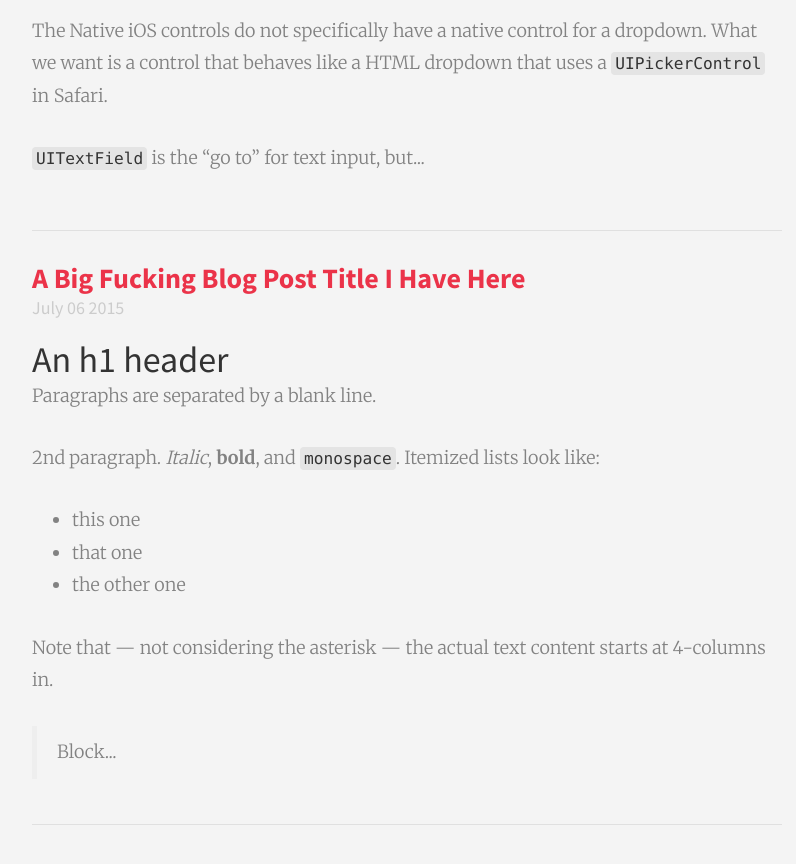
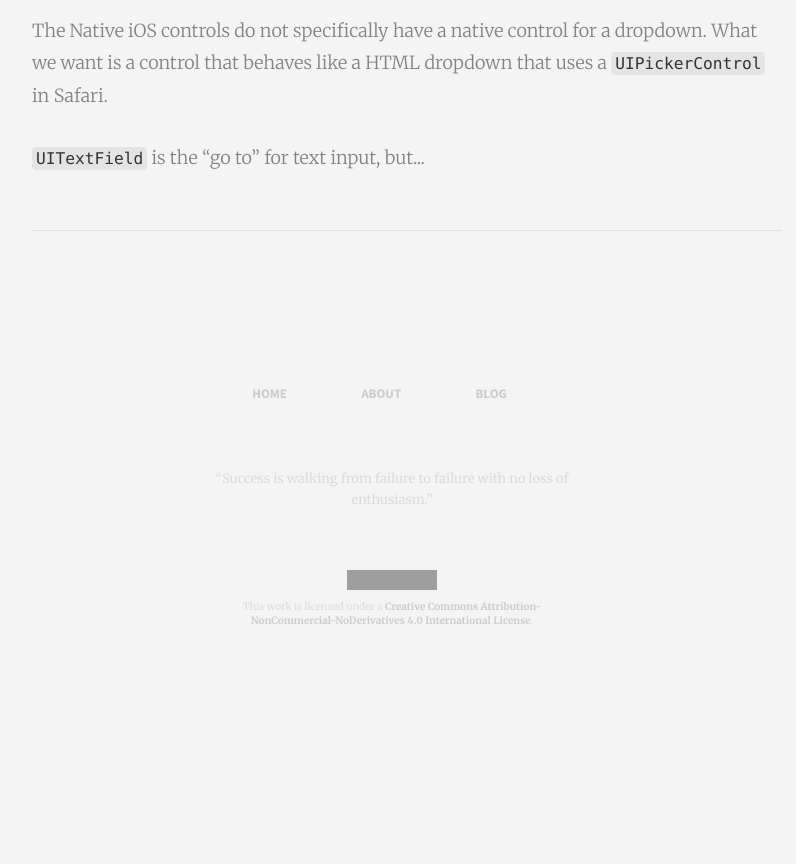
Before and after one commit to attheodo/attheodo.github.io, a Jekyll site: the page built from blog.md, in a window 1280 px wide and 900 px high, scrolled down 1067 px. Shown: the top 864 px of the window, without its empty margins (248-1044 px from the left). Built offline with Jekyll 4.4.1, drawn with Linux system fonts in a browser that asks for light colours; Markdown is read by kramdown in place of the engine named in the settings; after the commit the page ends 1715 px from its top, so only the background shows below that; part of the change alters nothing that is shown; some of the changed text lies outside the part shown; grey boxes are pictures that could not be loaded.

Commit message:
formatting and editing

```diff
--- a/_posts/2015-7-6-a-big-fucking-blog-post-title-I-have-here.md
+++ /dev/null
@@ -1,162 +0,0 @@
----
-layout: post
-hero_image: skata.png
----
-
-An h1 header
-============
-
-Paragraphs are separated by a blank line.
-
-2nd paragraph. *Italic*, **bold**, and `monospace`. Itemized lists
-look like:
-
-  * this one
-  * that one
-  * the other one
-
-Note that --- not considering the asterisk --- the actual text
-content starts at 4-columns in.
-
-> Block quotes are
-> written like so.
->
-> They can span multiple paragraphs,
-> if you like.
-
-Use 3 dashes for an em-dash. Use 2 dashes for ranges (ex., "it's all
-in chapters 12--14"). Three dots ... will be converted to an ellipsis.
-Unicode is supported. ☺
-
-
-
-An h2 header
-------------
-
-Here's a numbered list:
-
- 1. first item
- 2. second item
- 3. third item
-
-Note again how the actual text starts at 4 columns in (4 characters
-from the left side). Here's a code sample:
-
-    # Let me re-iterate ...
-    for i in 1 .. 10 { do-something(i) }
-
-As you probably guessed, indented 4 spaces. By the way, instead of
-indenting the block, you can use delimited blocks, if you like:
-
-~~~
-define foobar() {
-    print "Welcome to flavor country!";
-}
-~~~
-
-(which makes copying & pasting easier). You can optionally mark the
-delimited block for Pandoc to syntax highlight it:
-
-~~~python
-import time
-# Quick, count to ten!
-for i in range(10):
-    # (but not *too* quick)
-    time.sleep(0.5)
-    print i
-~~~
-
-
-
-### An h3 header ###
-
-Now a nested list:
-
- 1. First, get these ingredients:
-
-      * carrots
-      * celery
-      * lentils
-
- 2. Boil some water.
-
- 3. Dump everything in the pot and follow
-    this algorithm:
-
-        find wooden spoon
-        uncover pot
-        stir
-        cover pot
-        balance wooden spoon precariously on pot handle
-        wait 10 minutes
-        goto first step (or shut off burner when done)
-
-    Do not bump wooden spoon or it will fall.
-
-Notice again how text always lines up on 4-space indents (including
-that last line which continues item 3 above).
-
-Here's a link to [a website](http://foo.bar), to a [local
-doc](local-doc.html), and to a [section heading in the current
-doc](#an-h2-header). Here's a footnote [^1].
-
-[^1]: Footnote text goes here.
-
-Tables can look like this:
-
-size  material      color
-----  ------------  ------------
-9     leather       brown
-10    hemp canvas   natural
-11    glass         transparent
-
-Table: Shoes, their sizes, and what they're made of
-
-(The above is the caption for the table.) Pandoc also supports
-multi-line tables:
-
---------  -----------------------
-keyword   text
---------  -----------------------
-red       Sunsets, apples, and
-          other red or reddish
-          things.
-
-green     Leaves, grass, frogs
-          and other things it's
-          not easy being.
---------  -----------------------
-
-A horizontal rule follows.
-
-***
-
-Here's a definition list:
-
-apples
-  : Good for making applesauce.
-oranges
-  : Citrus!
-tomatoes
-  : There's no "e" in tomatoe.
-
-Again, text is indented 4 spaces. (Put a blank line between each
-term/definition pair to spread things out more.)
-
-Here's a "line block":
-
-| Line one
-|   Line too
-| Line tree
-
-and images can be specified like so:
-
-![example image](example-image.jpg "An exemplary image")
-
-Inline math equations go in like so: $\omega = d\phi / dt$. Display
-math should get its own line and be put in in double-dollarsigns:
-
-$$I = \int \rho R^{2} dV$$
-
-And note that you can backslash-escape any punctuation characters
-which you wish to be displayed literally, ex.: \`foo\`, \*bar\*, etc.
--- a/_posts/2015-8-22-How-to-BG.md
+++ b/_posts/2015-8-22-How-to-BG.md
@@ -1,22 +1,17 @@
 ---
 layout: post
-hero_image: skata.png
+post_image: bulgaria.png
+title: How to relocate your freelancing business to Bulgaria
 ---
 If you are a freelance or contractor developer in Greece and still operate via a Greek legal business entity you're doing it wrong. Around sixty thousand Greek companies serving various industries have already relocated to Bulgaria. And there is good reason.
 
 ### Why relocate your business to Bulgaria?
-Unfortunately, Greece always had a very hostile attitude towards self-employment. Actually that holds true for all sorts of SMEs. The primary reason, as you probably already have discovered, is that the underlying business-supporting frameworks are complicated, bloated with lengthy and costly bureaucratic procedures and change at a rapid pace. Not to mention taxation. Greek government has always been your equally-privileged business partner, sucking up as high as 50% of your annual income to sustain its miserably organized public sector. Being a freelancer in Greece comes along with some, but not limited to those, "perks":
-- No tax deduction privileges similar to those employed by a business
-- No tax deduction privileges for collecting receipts
-- A certain amount for each invoice is withheld and in most cases returning it is delayed
-- You're taxation is calculated in a different scale and always starting from your first 1€ of income
-- Taxing and regulation system is so complicated you have no other choice to pay for an accountant to consult you. Their fees are not a total deal-breaker but they're significant.
-- You pay 25% tax on income and a ton of other extra fees here and there
-- You pay 23% VAT
-- You have very high insurance fees, especially if you are an engineer
+Unfortunately, Greece always had a very hostile attitude towards self-employment. Actually that holds true for all sorts of SMEs. The primary reason, as you probably already have discovered, is that the underlying business-supporting frameworks are complicated, bloated with lengthy and costly bureaucratic procedures and change at a rapid pace. Not to mention taxation. Greek government has always been your equally-privileged business partner, sucking up as high as 50% of your annual income to sustain its miserably organized public sector.
 
-Enter Bulgaria. Our northern neighbours who appear to be smarter than us in terms of how they try to attract and nurture entrepreneurship. By moving your freelance/contracting business to Bulgaria you're instantly looking at a ~20% increase of your income. Here are your obligations to the Bulgarian government as Limited business entity who offers services:
+Enter Bulgaria. Our northern neighbours who appear to be smarter in terms of how they try to attract and nurture entrepreneurship. By moving your freelance/contracting business to Bulgaria you're instantly looking at a ~15% increase of your income. Here are your obligations to the Bulgarian government as a Limited business entity who sells services:
+
 - You pay 10% tax. Flat. Done.
+- 20% VAT for your EU invoices. 0% for doing bussiness with the US.
 - You pay 70€/month for insurance (only if you're not insured in another EU country)
 - You pay 150€/year for your tax-form submission
 - You pay a low fee per month to an accountant
@@ -24,18 +19,19 @@ Enter Bulgaria. Our northern neighbours who appear to be smarter than us in term
 It's simpler and cost effective. And if you're in the services business it's the reasonable thing to do. Relocate to Bulgaria.
 
 ### How to setup a legal business entity in Bulgaria (The Ltd. case)
-1. ###Find an agent
+1. ####Find an agent
 
-    Find an agent. You get at least 3-5 pages of Google results for "establish company in Bulgaria". These are actually accounting offices but I call them agents because they take you by the hand and guide you through the whole process. You literally just have to be there, stand by their side and occasionally sign some stuff. In some cases you might not want to even do that, but more on that later.
+    You get at least 3-5 pages of Google results for "establish company in Bulgaria". These are actually accounting offices but I call them "agents" because they literally take you by the hand and guide you through the whole process. You just have to be physically there, stand by their side and occasionally sign some stuff. In some cases you might not want to even do that, but more on that later.
 
-    The criteria to choose an agent, at least in my terms are three: a) cost, b) location c) communication and d) legitimacy.
+    The criteria to choose an "agent", at least in my terms are four: a) cost, b) location c) communication and d) legitimacy.
 
    #####Cost
 
-    Cost means two things. How much is the fee they demand to establish the company for you and how much is their monthly fee for handling your company's accounting. The "establishment" fee varies from 600€ to 1500€. The monthly "monitoring" varies from around 60€ to 150€. To my experience you shouldn't pay more than 700€ for the one-time company establishment fee and no more than 80€/month for accounting services if you issue 4-5 invoices per month.
+    Cost means two things: a) How much is the fee they demand to establish the company for you and b) how much is their monthly fee for handling your company's "books". The "establishment" fee varies from 600€ to 1500€. The monthly "book holding" varies from around 60€ to 150€. To my experience you shouldn't pay more than 700€ for the one-time company establishment fee and no more than 80€/month for accounting services (if you issue 4-5 invoices per month).
   #####Location
     Although it's possible to setup the company entirely without ever stepping foot on Bulgarian soil, I wouldn't advise you to go down that road. The reason being, you have to give a full-administrative proxy to your "agent" and as you can understand this may come with some risks. You may be willing to take those. I wasn't.
-    So you'll need to get your foot on Bulgarian soil. And you have to do that for three times in total so that's why you have to choose a Bulgarian city that is most convenient for you to visit. Most prominent choices:
+
+    So... you'll need to get your foot on Bulgarian soil. And you'll have to do that for three times in total so that's why you'll have to choose a Bulgarian city that is most convenient for you to visit. Most prominent choices:
 
     - Sofia. Five-six hour drive from Thessaloniki. Three hour flight.
     - Petrich. 1h 40min drive from Thessaloniki. No airport.
@@ -48,13 +44,13 @@ It's simpler and cost effective. And if you're in the services business it's the
      3. Collect your E-banking token and debit cards
 
    #####Communication
-    We're developers and we're used to conduct business over the internet. So in your quest of finding your "agent" ask them if they're familiar conducting business over the Internet. How you will be sending them invoices, how you will communicate with them when and if needed etc. Fortunately, most of the "agencies" are quite modernized but always ask details and make sure they can comply with your style. Not to mention they should be at least fluent in English language. Most of them, at least in the southern region (Petrich, Belgoevgrad) also speak Greek. Some of them are even native Greeks. The latter, in most cases are also certified accountants in Greece. This can be helpful if you want consultation on how to handle delicate things regarding taxation and money transfering from your Bulgarian account to a Greek account or any other complicated issue.
-    #####Legitimacy
+    We're developers and we're used to conduct business over the internet. So in your quest of finding your "agent" ask them if they're familiar conducting business over the Internet. How you will be sending them invoices, how you will communicate with them when and if needed etc. Most of the agents, at least in the southern region (Petrich, Belgoevgrad), also speak Greek. Some of them are even native Greeks. The latter, in most cases are also certified accountants in Greece. This can be helpful if you want consultation on how to handle delicate things regarding taxation and money transfers from your Bulgarian account to a Greek account or any other complicated issue.
+#####Legitimacy
     Bulgarians are not very famous for their honesty. But again, neither are Greeks. So be careful which "agent" you will decide to do business with, whether he be Bulgarian or Greek. Although I've never heard of any extreme incidents of fishy things happening it's always good to play safe with such things. It's your business we're talking about.
 
-    Your best bet is to go for someone who was referred to you. But still, make a personal meeting with him and decide if he conveys trust for yourself. I feel confident referring someone to you, feel free to contact me.
+    Your best bet is to go for someone who was referred to you. But still, make a personal meeting with him and decide if he conveys trust for yourself.
 
-2. ####Before your first visit to Bulgaria
+2. ####Before your first visit to Bulgaria. Pick up a nice company name!
 
     After you find your trusted "agent", you will need to send him two things (by email):
     - The name of your Bulgarian company you want to establish.
@@ -67,8 +63,8 @@ It's simpler and cost effective. And if you're in the services business it's the
     *Skip this paragraph if you go there by plane or bus.*
 
     Driving to Bulgaria from Thessaloniki is a dead-easy, toll-free 132km distance. You take the E79 to Serres, take a left to Sidirokastro and a few minutes later you are at the border crossing at GPP-Kulata. From there on:
-    - Have your identification card with you. Border patrol usually just take a glimpse of it and let you pass no questions asked.
-    - From that point onwards, you switch your car lights on and *always* drive anywhere with them on.
+    - Have your identification card with you. Border patrol usually just take a glimpse of it and let you pass, no questions asked.
+    - From that point onwards, you switch your car lights on and **always** drive anywhere with them on.
     - Upon entering Bulgaria you'll need to buy a Vignette sticker and stick it on your windshield. They normally cost 5 euro and last for 7 days. You can buy a Vignette from a little shop on the right, 200m after the border crossing or any gas-station. Most Vignette sellers will try to rip another 2€-3€ from you if they find you're a first-comer from Greece.
 
     <br>A few minutes later you're at your "agency's" office and ready to roll. One of the people working there will jump on your car and you will drive to the nearest bank to deposit your company's founding capital. This is normally around 100-250€ which you can withdraw when the company is fully established. The bank to which you'll deposit this money is usually the one with the lowest cost of opening and account and not necessarily the bank you will conduct business with. The only thing you'll need to do at the bank is show your ID to the clerk. Your agency will do the talking. More on banks later.
@@ -79,18 +75,18 @@ It's simpler and cost effective. And if you're in the services business it's the
 
     In less than 10 days, your agent will call you to let you know that your company has been established. You'll then have to drive to Bulgaria again and visit your "agent's" office who will happily hand you over your company's official stamp! At this point your company will be an officially registered Bulgarian legal entity and your VAT will be valid and listed (people will be able to verify it via online tools etc). You're essentially ready to conduct business! But wait, you need bank accounts!
 
-    Banks in Bulgaria have some extra costs:
+    Banks in Bulgaria have some extra costs compared to Greek banks:
     - You pay a monthly fee **per account** for "account maintainance", usually in the 7€-15€ range.
     - There might be fees for cross-border money wirings. Some have none. Some have 0.1%.
     - They have fees and commissions for money withdrawal from ATMs abroad (2.5€ to 3.5€ fee. 1.5% to 3.5% commission). More on why that matters later.
 
-    <br>According to your needs you need to research which bank best suits your needs. This is something that you have to do. It's not your agent's job although he might be able to consult you appropriately according to your business. Unicredit is one of the "safest" ones. FiBank is one of the cheapest ones. You will also need to research whether the bank has a branch in your chosen location because you'll need to be physically present there. Two times. (FiBank and Unicredit are both available in Petrich). I'd also suggest not to go for a Greek-Bulgarian bank (Postbank/Eurobank, Pireus etc) the reason being that you don't want anything to do with the Greek banking system for various reasons I am not going to mention but you might be smart enough to figure out.
+    <br>According to your needs you'll need to research which bank best suits your needs. Unicredit is one of the "safest" ones. FiBank is one of the cheapest ones. You will also need to research whether the bank has a branch in your chosen location because you'll need to be physically present there. Two times. (FiBank and Unicredit are both available in Petrich). I'd also suggest not to go for a Greek-Bulgarian bank (Postbank/Eurobank, Pireus etc) the reason being that you don't want anything to do with the Greek banking system for various reasons I am not going to mention but you might be smart enough to figure out.
 
     Back to procedure. Your "agent's" assistant again escorts you to the bank you deposited your founding capital. You close your account there and withdraw the founding capital. Then you go to your bank of choice with your "agent's" assistant and open your company accounts and apply for your e-banking account.
 
     You will need two accounts:
     - USD or EUR account for making business with companies in the US or EU, according to what suits you better.
-    - A BGN (Bulgary's currency) you will use to pay your taxes and any other expenses might ocassinally arise.
+    - A BGN (Bulgary's currency) you will use to pay your taxes and any other expenses might ocassionally arise.
 
     <br>You might want to deposit your founding capital split into these accounts. The bank will withdraw the "maintainance fees"
     each month so each account needs to always have some money in it.
@@ -108,8 +104,8 @@ It's simpler and cost effective. And if you're in the services business it's the
 
 ### Operating your business
 
-#### **DISCLAIMER**
+##### **DISCLAIMER**
 
 ***
-** This is a purely educational document. I am not directly advising anyone to close his business in Greece and relocate to Bulgaria or anywhere else. I do not bear any responsibility for any inaccuracies in this document or any consequences that may arise by following it's advice. ALWAYS consult your attorney prior to any actions. Opinions solely my own. **
+ *This is a purely educational document. I am not directly advising anyone to close his business in Greece and relocate to Bulgaria or anywhere else. I do not bear any responsibility for any inaccuracies in this document or any consequences that may arise by following it's advice. ALWAYS consult your attorney prior to any actions. Opinions solely my own.*
 ***
```
